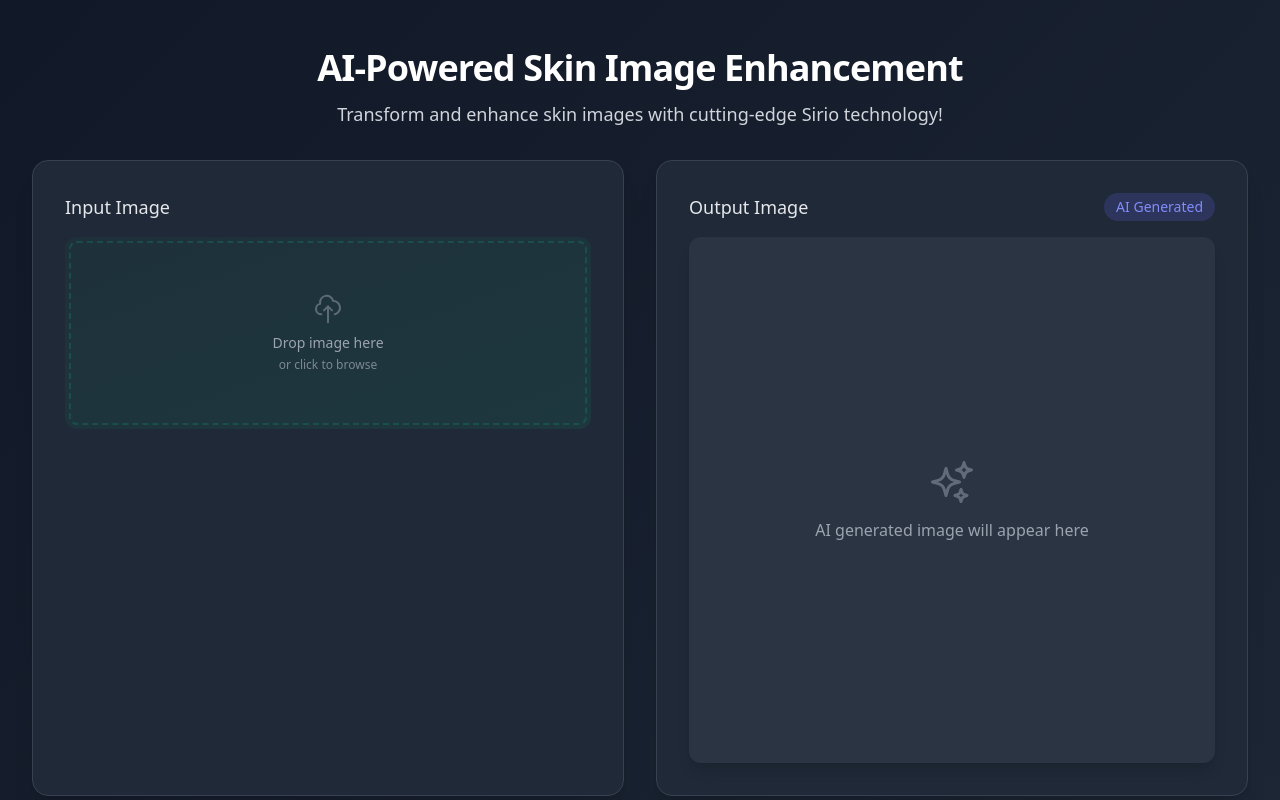
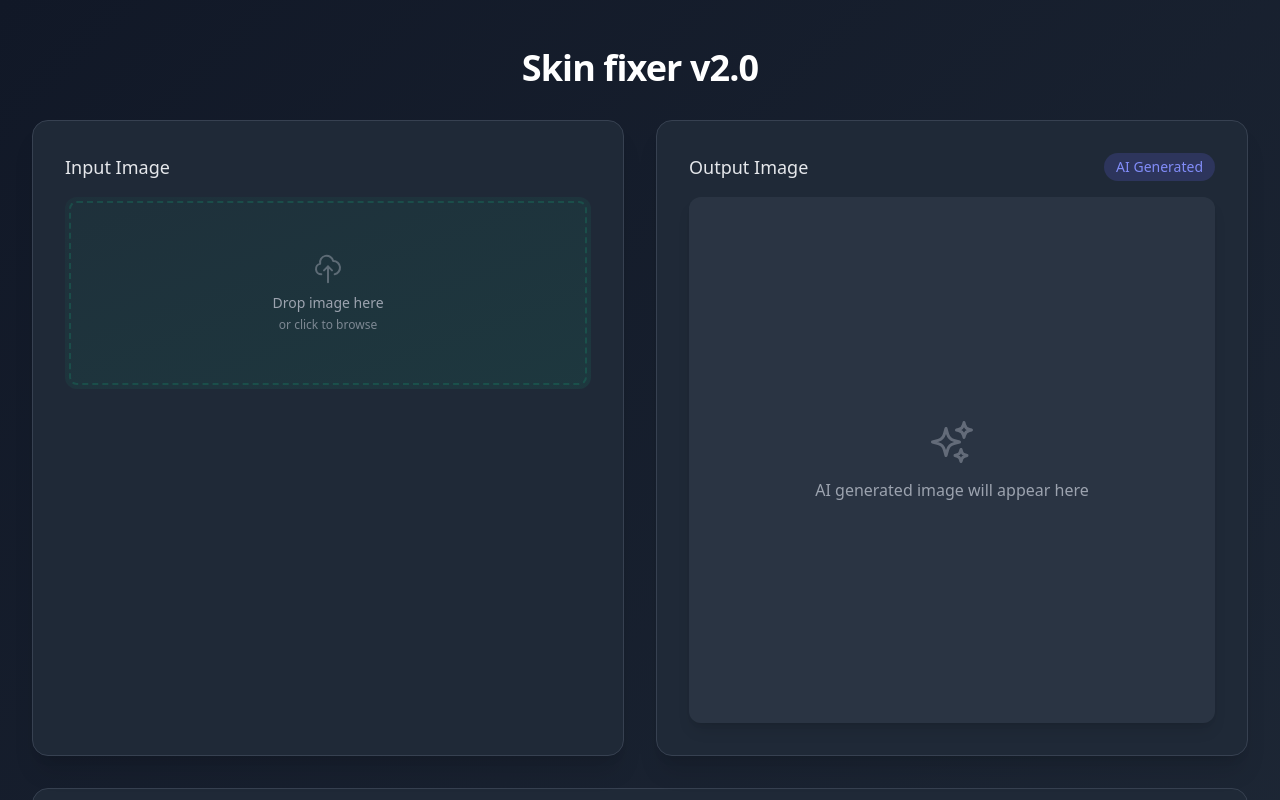
Before and after one commit to kirusanth-08/ImageProcessing_UI, a React (Vite) app: page / in a window 1280 px wide. Shown: the top 800 px of the page. Built offline with nearby package versions, Linux system fonts and the light colour scheme; no server answers.

Commit message:
Update title in App component to reflect version change and remove unnecessary description

```diff
--- a/src/App.tsx
+++ b/src/App.tsx
@@ -248,12 +248,8 @@
       <div className="max-w-7xl mx-auto space-y-8">
         <div className="text-center">
           <h1 className="text-4xl font-bold text-white tracking-tight">
-            AI-Powered Skin Image Enhancement
+            Skin fixer v2.0
           </h1>
-          <p className="mt-3 text-lg text-gray-300">
-            Transform and enhance skin images with cutting-edge Sirio
-            technology!
-          </p>
         </div>
 
         <ImageGrid
```
